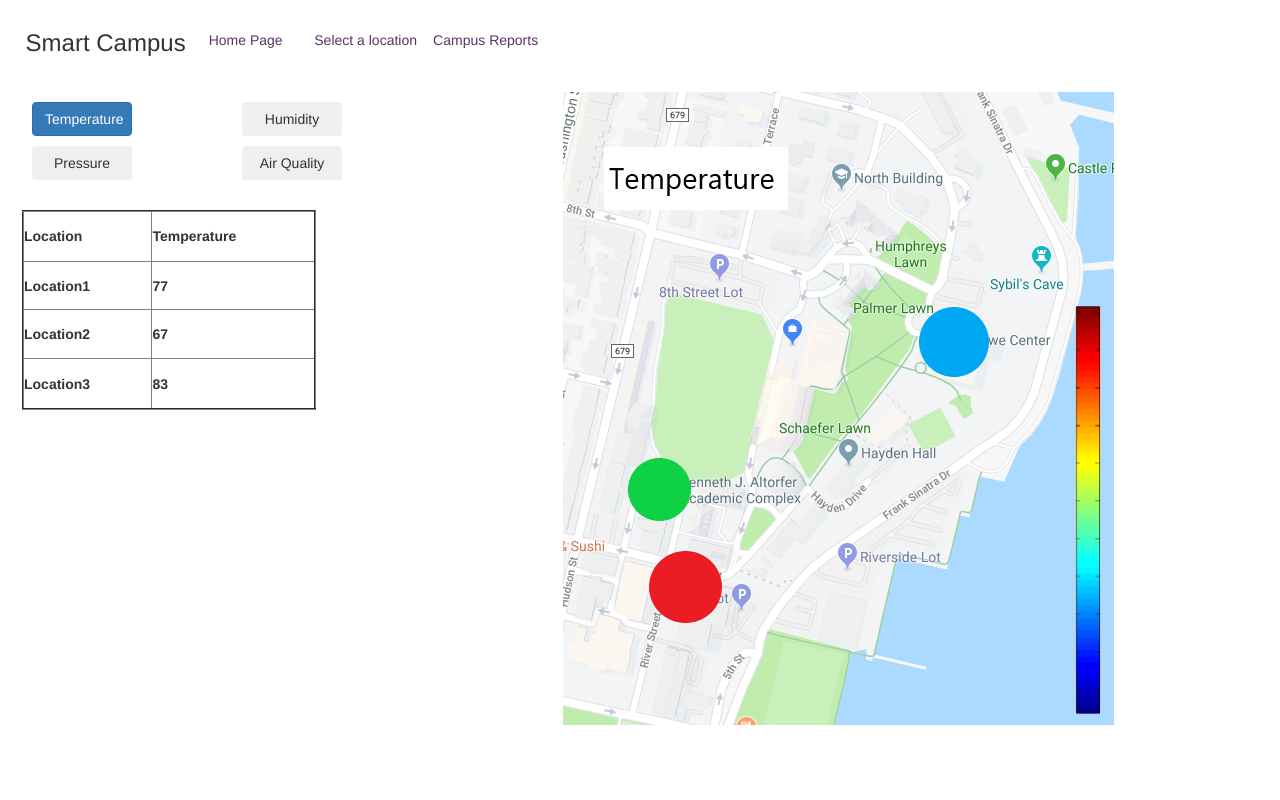
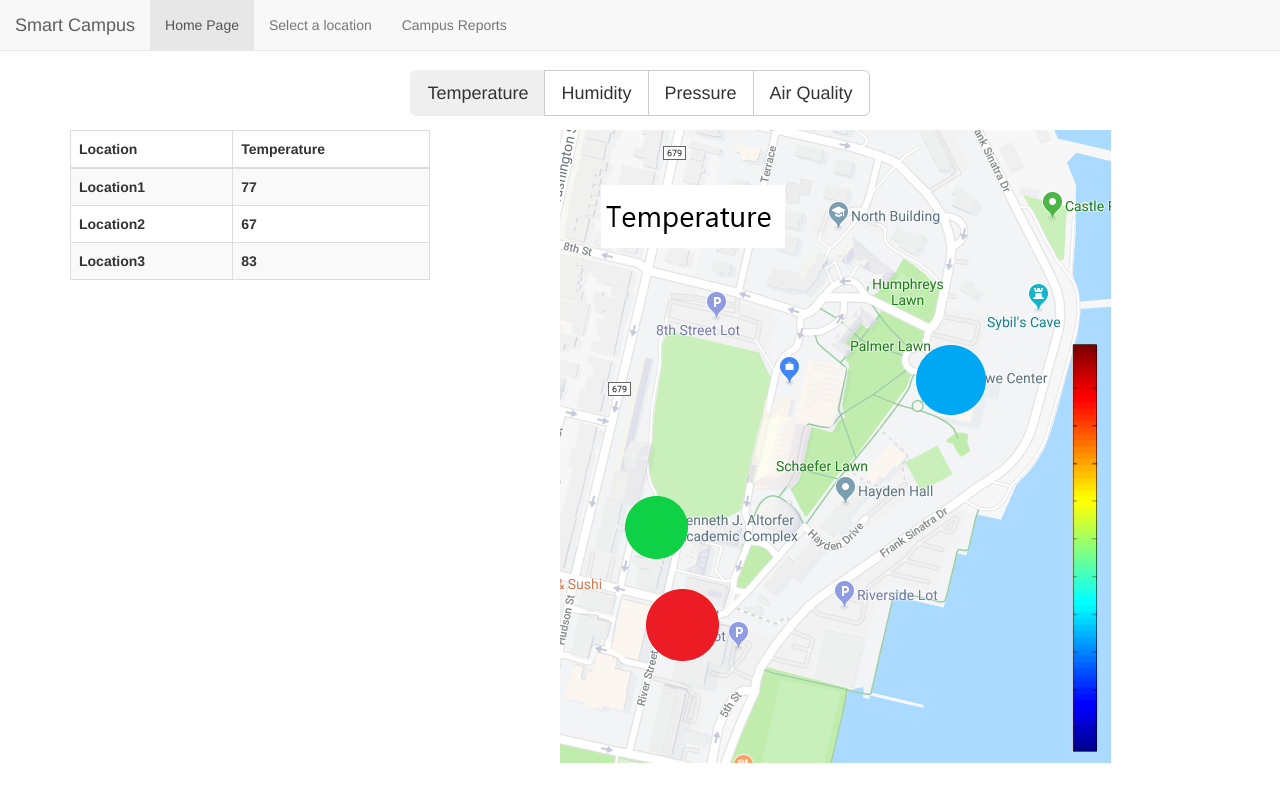
Before and after one commit to kxue4/ssw695_smart_campus, a Django app: page / in a window 1280 px wide. Run offline with Django 3.2, Linux system fonts and the light colour scheme; lists and menus that the app fills with data are empty; some libraries are stand-ins or nearby versions.

```diff
--- a/smartcampus/core/static/css/basic.css
+++ b/smartcampus/core/static/css/basic.css
@@ -1,90 +1,16 @@
-#container {
-    margin: 0;
-    padding: 0;
-    width: 100%;
-}
 header{
-    width: 100%;
-    margin: 0;
-    padding: 0;
-}
-.nav {
-    width: 100%;
-    height: 60px;
-    margin: 10px auto;
-}
-.logo {
-    float: left;
-    margin-left: 2%;
-}
-.nav ul{
-    list-style: none;
+    margin-bottom: 5em;
 }
 
-.nav ul li{
-    float: left;
-    background-color: white;
-
+#metric_btn{
+    margin-bottom: 1em;
+    text-align: center;
 }
 
-.nav ul li a {
-display: block;
-width: 120px;
-text-align: center;
-line-height: 60px;
-text-decoration: none;
-color: #5a3467;
+#heatmap{
+    text-align: center;
 }
 
-.nav ul li a:hover {
-cursor: pointer;
-background-color: #645e55;
-color: white;
+#data_table{
+    text-align: center;
 }
-
-.content{
-    width: 100%;
-    border:1px white solid;
-}
-
-.menu {
-    margin: 10px;
-    padding: 10px;
-    border: 1px white solid;
-    width: 40%;
-    float: left;
-}
-
-.menu .metric_buttons button {
-    width:100px;
-}
-
-.metric_buttons .row1{
-    width:310px;
-    margin:10px;
-}
-
-.metric_buttons .row2{
-    width:310px;
-    margin:10px;
-}
-
-.show_metrics{
-      margin-top: 30px;
-}
-
-.metrics_table {
-    width: 60%;
-    height:200px;
-}
-
-.map {
-    margin-left: 20px;
-    margin-top: 10px;
-    padding: 10px;
-    border: 1px white solid;
-    width:45%;
-    float: left;
-
-
-}
--- a/smartcampus/core/templates/home.html
+++ b/smartcampus/core/templates/home.html
@@ -4,42 +4,58 @@
 <head>
     <meta charset="UTF-8">
     <link rel="stylesheet" type="text/css" href="{% static 'css/basic.css' %}">
-    <!-- Bootstrap -->
     <link rel="stylesheet" href="http://cdn.bootcss.com/bootstrap/3.3.0/css/bootstrap.min.css">
-    <script src="http://cdn.bootcss.com/jquery/1.11.1/jquery.min.js"></script>
-    <script src="http://cdn.bootcss.com/bootstrap/3.3.0/js/bootstrap.min.js"></script>
+    <script src="https://cdn.bootcss.com/jquery/2.1.1/jquery.min.js"></script>
+    <script src="https://cdn.bootcss.com/bootstrap/3.3.7/js/bootstrap.min.js"></script>
     <title>Home Page</title>
 </head>
+
 <body>
-<div id="container">
+
     <header>
-        <div class="logo"><h3>Smart Campus</h3></div>
-        <div class="nav">
-            <ul>
-                <li><a href="#">Home Page</a></li>
+        <nav class="navbar navbar-default navbar-fixed-top" role="navigation">
+            <div class="container-fluid">
+                <div class="navbar-header">
+                    <button type="button" class="navbar-toggle" data-toggle="collapse" data-target="#navbar-collapse">
+                        <span class="sr-only">Mobile nav</span>
+                        <span class="icon-bar"></span>
+                        <span class="icon-bar"></span>
+                        <span class="icon-bar"></span>
+                    </button>
+                    <a class="navbar-brand" href="#">Smart Campus</a>
+                </div>
+                <div class="collapse navbar-collapse" id="navbar-collapse">
+                    <ul class="nav navbar-nav">
+                        <li class="active" ><a href="#">Home Page</a></li>
                         <li><a href="#">Select a location</a></li>
                         <li><a href="#">Campus Reports</a></li>
                     </ul>
                 </div>
+            </div>
+        </nav>
     </header>
-    <div class="content">
-        <div class="menu">
-            <div class="metric_buttons">
-                <div class="row1">
-                    <div align="left" style="float: left"><button type="button" class="btn btn btn-block btn-primary">Temperature</button></div>
-                    <div align="right"><button type="button" class="btn btn-block ">Humidity</button></div>
-                </div>
-                <div class="row2">
-                    <div align="left" style="float:left"><button type="button" class="btn btn-block ">Pressure</button></div>
-                    <div align="right"><button type="button" class="btn btn-block ">Air Quality</button></div>
+
+    <div class="container">
+        <div id="metric_btn" class="row">
+            <div class="btn-group btn-group-lg">
+                <button type="button" class="btn btn-default-activated">Temperature</button>
+                <button type="button" class="btn btn-default">Humidity</button>
+                <button type="button" class="btn btn-default">Pressure</button>
+                <button type="button" class="btn btn-default">Air Quality</button>
             </div>
         </div>
-            <div class="show_metrics">
-            <table class="metrics_table" border=2>
+        <div class="row">
+            <div id="heatmap" class="col-md-8 col-md-push-4">
+                <img src="{% static '/images/temp_map_u25.png' %}">
+            </div>
+            <div id="data_table" class="col-md-4 col-md-pull-8">
+                <table class="table table-striped table-bordered">
+                    <thead>
                         <tr>
                             <th>Location</th>
                             <th>Temperature</th>
                         </tr>
+                    </thead>
                     <tr>
                         <th>Location1</th>
                         <th>77</th>
@@ -55,10 +71,7 @@
                 </table>
             </div>
         </div>
-        <div class="map">
-            <img src="{% static '/images/temp_map_u25.png' %}">
     </div>
-    </div>
-</div>
+
 </body>
 </html>
--- a/smartcampus/core/views.py
+++ b/smartcampus/core/views.py
@@ -1,5 +1,6 @@
 from django.shortcuts import render
 from django.views.generic import TemplateView
 
+
 class HomePageView(TemplateView):
     template_name = "home.html"
```
Lines whose indentation alone changed are shown as unchanged.
